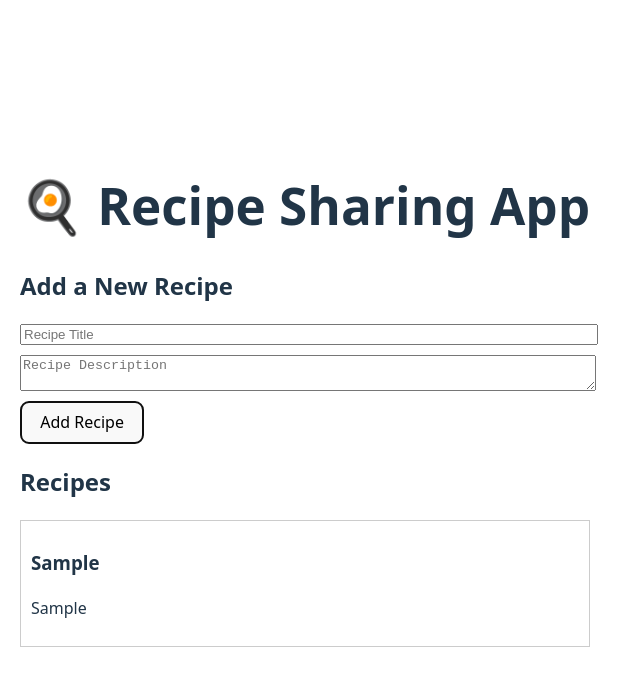
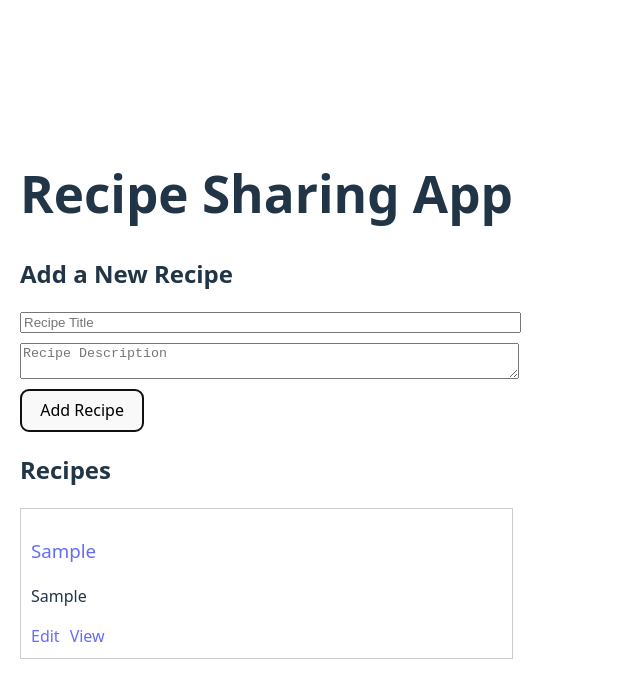
Before and after one commit to devIsene/alx-fe-reactjs, a React (Vite) app in the folder recipe-sharing-app/: page / in a window 1280 px wide. Both pictures are taken after typing "Sample", "Sample" into the empty fields and a click on the button "Add Recipe". Shown: the top 698 px of the page, without its empty margins (0-641 px from the left). Built offline with nearby package versions, Linux system fonts and the light colour scheme.

Commit message:
Add recipe details, edit and delete functionality + routing

```diff
--- a/recipe-sharing-app/package.json
+++ b/recipe-sharing-app/package.json
@@ -12,6 +12,7 @@
   "dependencies": {
     "react": "^19.1.1",
     "react-dom": "^19.1.1",
+    "react-router-dom": "^7.9.1",
     "zustand": "^5.0.8"
   },
   "devDependencies": {
--- a/recipe-sharing-app/src/App.jsx
+++ b/recipe-sharing-app/src/App.jsx
@@ -1,14 +1,29 @@
+import { BrowserRouter, Routes, Route } from 'react-router-dom';
 import AddRecipeForm from './components/AddRecipeForm';
 import RecipeList from './components/RecipeList';
+import RecipeDetails from './components/RecipeDetails';
+import EditRecipeForm from './components/EditRecipeForm';
 
-function App() {
+function HomePage() {
   return (
     <div style={{ maxWidth: '600px', margin: '0 auto', padding: '20px' }}>
-      <h1>🍳 Recipe Sharing App</h1>
+      <h1> Recipe Sharing App</h1>
       <AddRecipeForm />
       <RecipeList />
     </div>
   );
 }
 
+function App() {
+  return (
+    <BrowserRouter>
+      <Routes>
+        <Route path="/" element={<HomePage />} />
+        <Route path="/recipes/:id" element={<RecipeDetails />} />
+        <Route path="/recipes/:id/edit" element={<EditRecipeForm />} />
+      </Routes>
+    </BrowserRouter>
+  );
+}
+
 export default App;
--- a/recipe-sharing-app/src/components/AddRecipeForm.jsx
+++ b/recipe-sharing-app/src/components/AddRecipeForm.jsx
@@ -1,5 +1,5 @@
 import { useState } from 'react';
-import { useRecipeStore } from './recipeStore'; // ✅ corrected path
+import { useRecipeStore } from './recipeStore';
 
 const AddRecipeForm = () => {
   const addRecipe = useRecipeStore((state) => state.addRecipe);
@@ -10,7 +10,7 @@ const AddRecipeForm = () => {
     e.preventDefault();
     if (!title || !description) return;
 
-    addRecipe({ id: Date.now(), title, description });
+    addRecipe({ id: Date.now().toString(), title, description });
     setTitle('');
     setDescription('');
   };
--- /dev/null
+++ b/recipe-sharing-app/src/components/DeleteRecipeButton.jsx
@@ -0,0 +1,20 @@
+import { useRecipeStore } from './recipeStore';
+
+const DeleteRecipeButton = ({ recipeId, onDeleted }) => {
+  const deleteRecipe = useRecipeStore((state) => state.deleteRecipe);
+
+  const handleDelete = () => {
+    const ok = window.confirm('Are you sure you want to delete this recipe?');
+    if (!ok) return;
+    deleteRecipe(recipeId);
+    if (onDeleted) onDeleted();
+  };
+
+  return (
+    <button onClick={handleDelete} style={{ background: '#e53e3e', color: 'white', border: 'none', padding: '6px 10px', borderRadius: '4px' }}>
+      Delete
+    </button>
+  );
+};
+
+export default DeleteRecipeButton;
--- /dev/null
+++ b/recipe-sharing-app/src/components/EditRecipeForm.jsx
@@ -0,0 +1,60 @@
+import { useState, useEffect } from 'react';
+import { useNavigate, useParams } from 'react-router-dom';
+import { useRecipeStore } from './recipeStore';
+
+const EditRecipeForm = () => {
+  const { id } = useParams();
+  const navigate = useNavigate();
+
+  const recipe = useRecipeStore((state) => state.recipes.find((r) => r.id === id));
+  const updateRecipe = useRecipeStore((state) => state.updateRecipe);
+
+  const [title, setTitle] = useState(recipe ? recipe.title : '');
+  const [description, setDescription] = useState(recipe ? recipe.description : '');
+
+  // if recipe arrives later (shouldn't in this simple app, but safe)
+  useEffect(() => {
+    if (recipe) {
+      setTitle(recipe.title);
+      setDescription(recipe.description);
+    }
+  }, [recipe]);
+
+  if (!recipe) {
+    return (
+      <div>
+        <p>Recipe not found.</p>
+      </div>
+    );
+  }
+
+  const handleSubmit = (e) => {
+    e.preventDefault();
+    if (!title || !description) return;
+
+    updateRecipe({ id, title, description });
+    navigate(`/recipes/${id}`);
+  };
+
+  return (
+    <form onSubmit={handleSubmit}>
+      <h2>Edit Recipe</h2>
+      <input
+        type="text"
+        value={title}
+        onChange={(e) => setTitle(e.target.value)}
+        placeholder="Recipe Title"
+        style={{ display: 'block', marginBottom: '10px', width: '100%' }}
+      />
+      <textarea
+        value={description}
+        onChange={(e) => setDescription(e.target.value)}
+        placeholder="Recipe Description"
+        style={{ display: 'block', marginBottom: '10px', width: '100%' }}
+      />
+      <button type="submit">Save Changes</button>
+    </form>
+  );
+};
+
+export default EditRecipeForm;
--- /dev/null
+++ b/recipe-sharing-app/src/components/RecipeDetails.jsx
@@ -0,0 +1,39 @@
+import { useParams, Link, useNavigate } from 'react-router-dom';
+import { useRecipeStore } from './recipeStore';
+import DeleteRecipeButton from './DeleteRecipeButton';
+
+const RecipeDetails = () => {
+  const { id } = useParams();
+  const navigate = useNavigate();
+  const recipe = useRecipeStore((state) => state.recipes.find((r) => r.id === id));
+
+  if (!recipe) {
+    return (
+      <div>
+        <p>Recipe not found.</p>
+        <Link to="/">Back to recipes</Link>
+      </div>
+    );
+  }
+
+  return (
+    <div>
+      <h1>{recipe.title}</h1>
+      <p>{recipe.description}</p>
+
+      <div style={{ marginTop: '16px' }}>
+        <Link to={`/recipes/${id}/edit`} style={{ marginRight: '10px' }}>
+          Edit Recipe
+        </Link>
+
+        <DeleteRecipeButton recipeId={id} onDeleted={() => navigate('/')} />
+      </div>
+
+      <div style={{ marginTop: '20px' }}>
+        <Link to="/">← Back to all recipes</Link>
+      </div>
+    </div>
+  );
+};
+
+export default RecipeDetails;
--- a/recipe-sharing-app/src/components/RecipeList.jsx
+++ b/recipe-sharing-app/src/components/RecipeList.jsx
@@ -1,4 +1,5 @@
-import { useRecipeStore } from './recipeStore'; // ✅ corrected path
+import { Link } from 'react-router-dom';
+import { useRecipeStore } from './recipeStore';
 
 const RecipeList = () => {
   const recipes = useRecipeStore((state) => state.recipes);
@@ -15,8 +16,16 @@ const RecipeList = () => {
           key={recipe.id}
           style={{ border: '1px solid #ccc', padding: '10px', margin: '10px 0' }}
         >
-          <h3>{recipe.title}</h3>
+          <h3>
+            <Link to={`/recipes/${recipe.id}`}>{recipe.title}</Link>
+          </h3>
           <p>{recipe.description}</p>
+          <div style={{ marginTop: '8px' }}>
+            <Link to={`/recipes/${recipe.id}/edit`} style={{ marginRight: '10px' }}>
+              Edit
+            </Link>
+            <Link to={`/recipes/${recipe.id}`}>View</Link>
+          </div>
         </div>
       ))}
     </div>
--- a/recipe-sharing-app/src/components/recipeStore.js
+++ b/recipe-sharing-app/src/components/recipeStore.js
@@ -7,4 +7,17 @@ export const useRecipeStore = create((set) => ({
       recipes: [...state.recipes, newRecipe],
     })),
   setRecipes: (recipes) => set({ recipes }),
+  updateRecipe: (updatedRecipe) =>
+    set((state) => ({
+      recipes: state.recipes.map((r) =>
+        r.id === updatedRecipe.id ? { ...r, ...updatedRecipe } : r
+      ),
+    })),
+  deleteRecipe: (id) =>
+    set((state) => ({
+      recipes: state.recipes.filter((r) => r.id !== id),
+    })),
+  getRecipeById: (id) =>
+    // note: this is a read-only helper — components should use store selector instead
+    (get) => get().recipes.find((r) => r.id === id),
 }));
```
Also changed, not shown: 1 other file (tests, documents, lock files or other folders).
